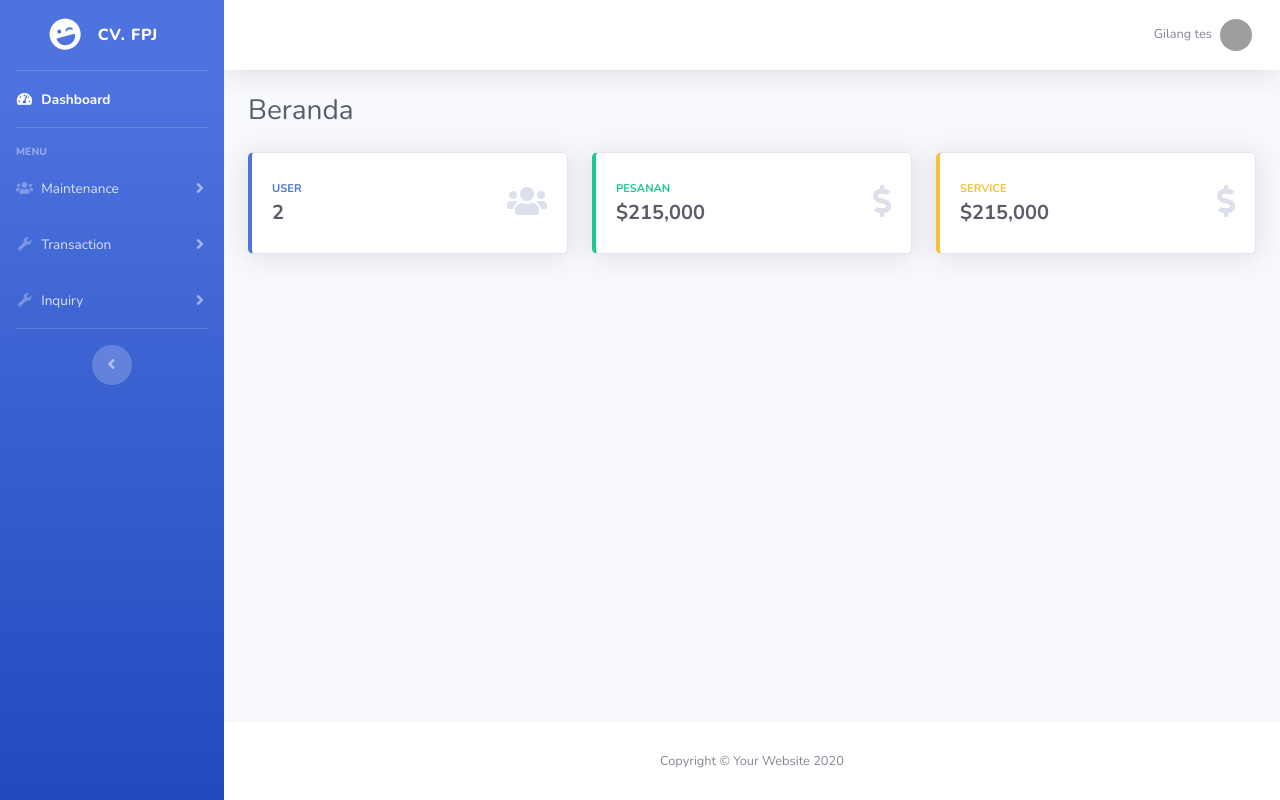
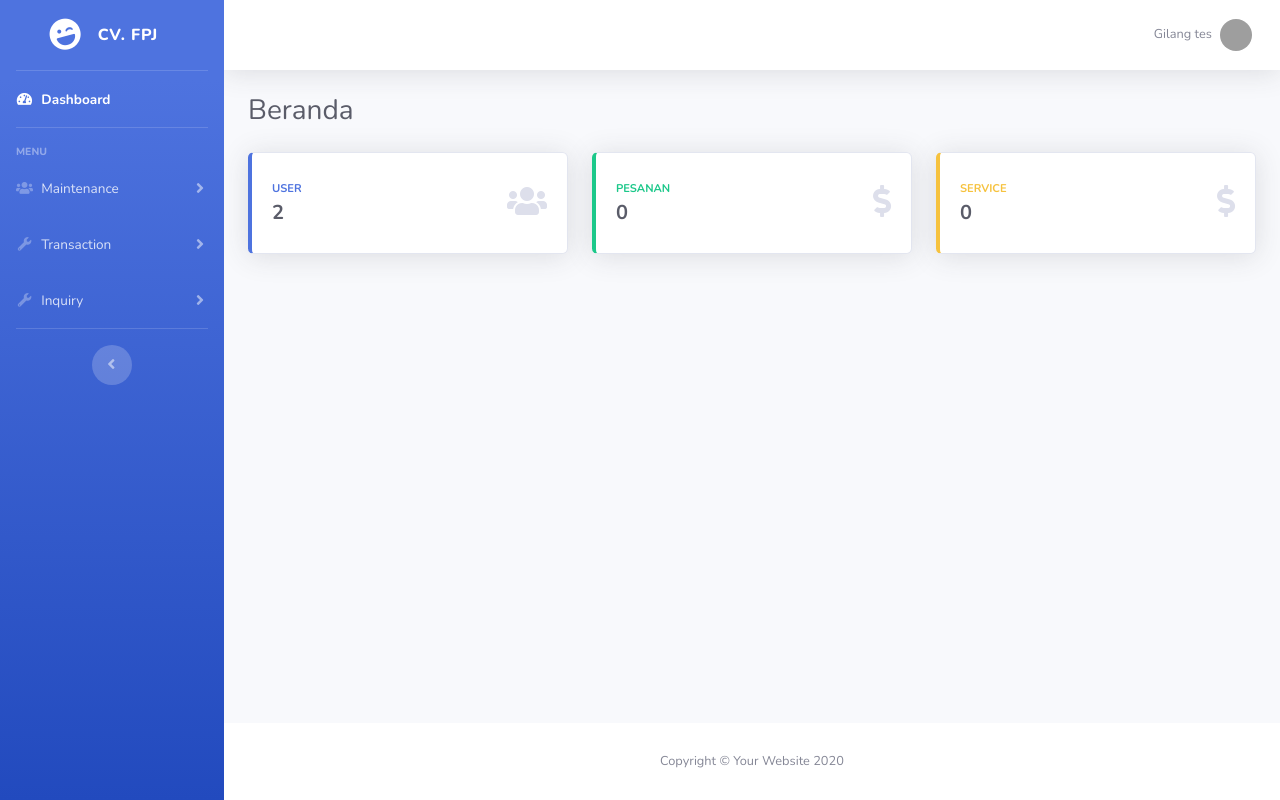
Before and after one commit to yudistiragilang/desa_oop, a PHP site: page /home.php in a window 1280 px wide. Run offline with PHP 8.4, Linux system fonts and the light colour scheme; a user stored in the database is signed in; data comes from the database, SQL or seed files in the repository; data that the repository does not hold is empty; grey boxes are pictures that could not be loaded.

Commit message:
home card

```diff
--- a/admin/Admin.php
+++ b/admin/Admin.php
@@ -22,10 +22,10 @@ class Admin
 
 	}
 
-	public function count_user()
+	public function count_data($tabel)
 	{
 
-		$stmt = $this->conn->prepare("SELECT * FROM users");
+		$stmt = $this->conn->prepare("SELECT * FROM ".$tabel);
 		$stmt->execute();
 		$userRow = $stmt->fetch(PDO::FETCH_OBJ);
 
--- a/database/Connection.php
+++ b/database/Connection.php
@@ -12,7 +12,7 @@
 		private $servername = "localhost";
 		private $username = "root";
 		private $password = "";
-		private $database = "desa";
+		private $database = "service";
 		public $conn;
 
 		public function db_connection()
--- a/home.php
+++ b/home.php
@@ -166,7 +166,7 @@ $page_content = "Beranda";
                   <div class="row no-gutters align-items-center">
                     <div class="col mr-2">
                       <div class="text-xs font-weight-bold text-primary text-uppercase mb-1">User</div>
-                      <div class="h5 mb-0 font-weight-bold text-gray-800"><?= $usr->count_user(); ?></div>
+                      <div class="h5 mb-0 font-weight-bold text-gray-800"><?= $usr->count_data('users'); ?></div>
                     </div>
                     <div class="col-auto">
                       <i class="fas fa-users fa-2x text-gray-300"></i>
@@ -182,7 +182,7 @@ $page_content = "Beranda";
                   <div class="row no-gutters align-items-center">
                     <div class="col mr-2">
                       <div class="text-xs font-weight-bold text-success text-uppercase mb-1">Pesanan</div>
-                      <div class="h5 mb-0 font-weight-bold text-gray-800">$215,000</div>
+                      <div class="h5 mb-0 font-weight-bold text-gray-800"><?= $usr->count_data('pemesanan'); ?></div>
                     </div>
                     <div class="col-auto">
                       <i class="fas fa-dollar-sign fa-2x text-gray-300"></i>
@@ -198,7 +198,7 @@ $page_content = "Beranda";
                   <div class="row no-gutters align-items-center">
                     <div class="col mr-2">
                       <div class="text-xs font-weight-bold text-warning text-uppercase mb-1">Service</div>
-                      <div class="h5 mb-0 font-weight-bold text-gray-800">$215,000</div>
+                      <div class="h5 mb-0 font-weight-bold text-gray-800"><?= $usr->count_data('service'); ?></div>
                     </div>
                     <div class="col-auto">
                       <i class="fas fa-dollar-sign fa-2x text-gray-300"></i>
```
